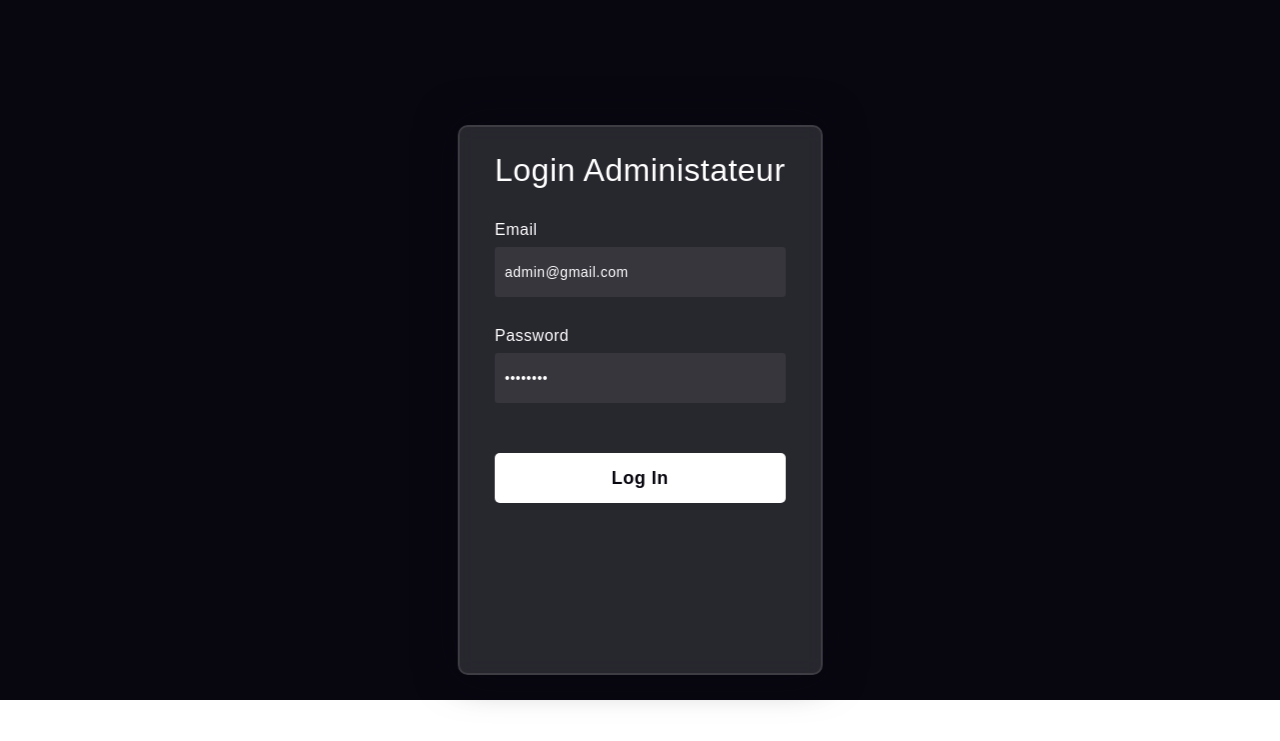
After one commit to Hasinjo-M/theFinal, a PHP site: page /pages/loginFront.php in a window 1280 px wide. The commit adds this page. Shown: the top 741 px of the page. Run offline with PHP 8.4, Linux system fonts and the light colour scheme.

Commit message:
miseajours

```diff
--- a/pages/index.php
+++ b/pages/index.php
@@ -2,9 +2,7 @@
 session_start();
 $page = isset($_GET['page']) ? $_GET['page'] : "login";
 
-// Check if the role and id session variables are not set and the page is not 'login'
 if ((!isset($_SESSION['role']) || !isset($_SESSION['id'])) && $page != 'login') {
-    // Redirect to the login page
     header("Location: login.php");
     exit();
 }
--- /dev/null
+++ b/pages/loginFront.php
@@ -0,0 +1,48 @@
+<?php
+
+    if ($_SERVER['REQUEST_METHOD'] == 'POST') {
+        include('../inc/Fonction.php');
+        session_start();
+        $email = $_POST['email'];
+        $mdp = $_POST['pwd'];
+        $login = login($email,$mdp);
+        if(Count($login) == 1){
+            foreach ($login as $adm) {
+                $_SESSION['role'] = $adm['role'];
+                $_SESSION['id'] = $adm['idadmin'];
+            }
+            header("Location: indexFront.php?page=frontoffice/Accueil");
+        }else{
+            header("location: indexFront.php?page=loginFront&erreur=Il y a une erreur");
+        }
+
+        exit;
+    }
+    if(isset($_GET['erreur'])){
+        $erreur = " il y une erreur";
+    }
+
+?>
+<link rel="stylesheet" href="../assets/style/login.css">
+
+<div class="corps col-md-12">
+    <div class="background col-md-4 ">
+        <div class="shape col-md-6"></div>
+        <div class="shape col-md-6"></div>
+    </div>
+    <form  class="col-md-4" action="login.php" method="POST" >
+        <h3>Login Administateur</h3>
+        <label for="#" style="Color :RED;" ><?php
+            if(isset($_GET['erreur'])){echo $erreur;}
+        ?></label>
+        <label for="username">Email</label>
+        <input type="text" name="email" placeholder="Email " value="admin@gmail.com" id="username" required>
+
+        <label for="password">Password</label>
+        <input type="password" name="pwd" placeholder="Password" value="admin123" id="password" required>
+
+        <input class="button" type="submit" value="Log In">
+
+
+    </form>
+</div>
```
Also changed, not shown: pages/indexFront.php (added).
